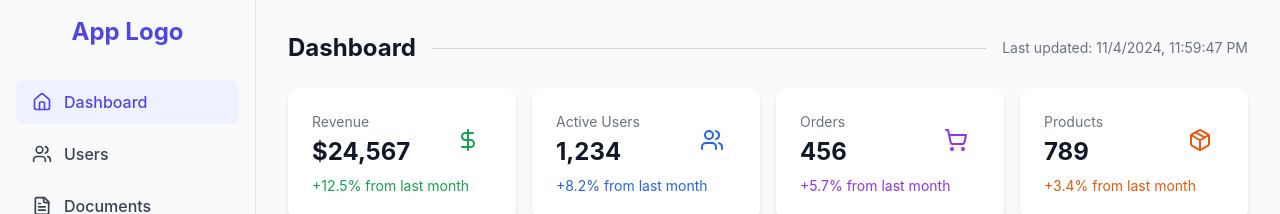
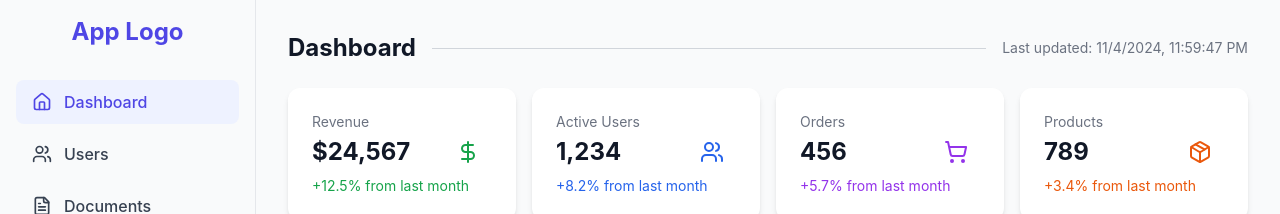
Before and after one commit to Yukkitio/react-tailwind-webapp, a React (Create React App) app: page / in a window 1280 px wide. Both pictures are taken after typing "name@example.com", "Sample123" into the empty fields and a click on the button "Sign in". Shown: the top 214 px of the page. Built offline with nearby package versions, Linux system fonts and the light colour scheme.

Commit message:
Fix alignement

```diff
--- a/src/pages/HomePage.js
+++ b/src/pages/HomePage.js
@@ -51,7 +51,7 @@ export function HomePage() {
                 <p className="text-sm text-neutral-500 dark:text-neutral-400 mb-1">{stat.label}</p>
                 <h3 className="text-2xl font-bold text-neutral-900 dark:text-white">{stat.value}</h3>
               </div>
-              <div className={`p-3 rounded-full ${stat.color} bg-opacity-10`}>
+              <div className={`px-3 pt-6 rounded-full ${stat.color} bg-opacity-10`}>
                 <stat.icon className={`h-6 w-6 ${stat.color}`} />
               </div>
             </div>
```
